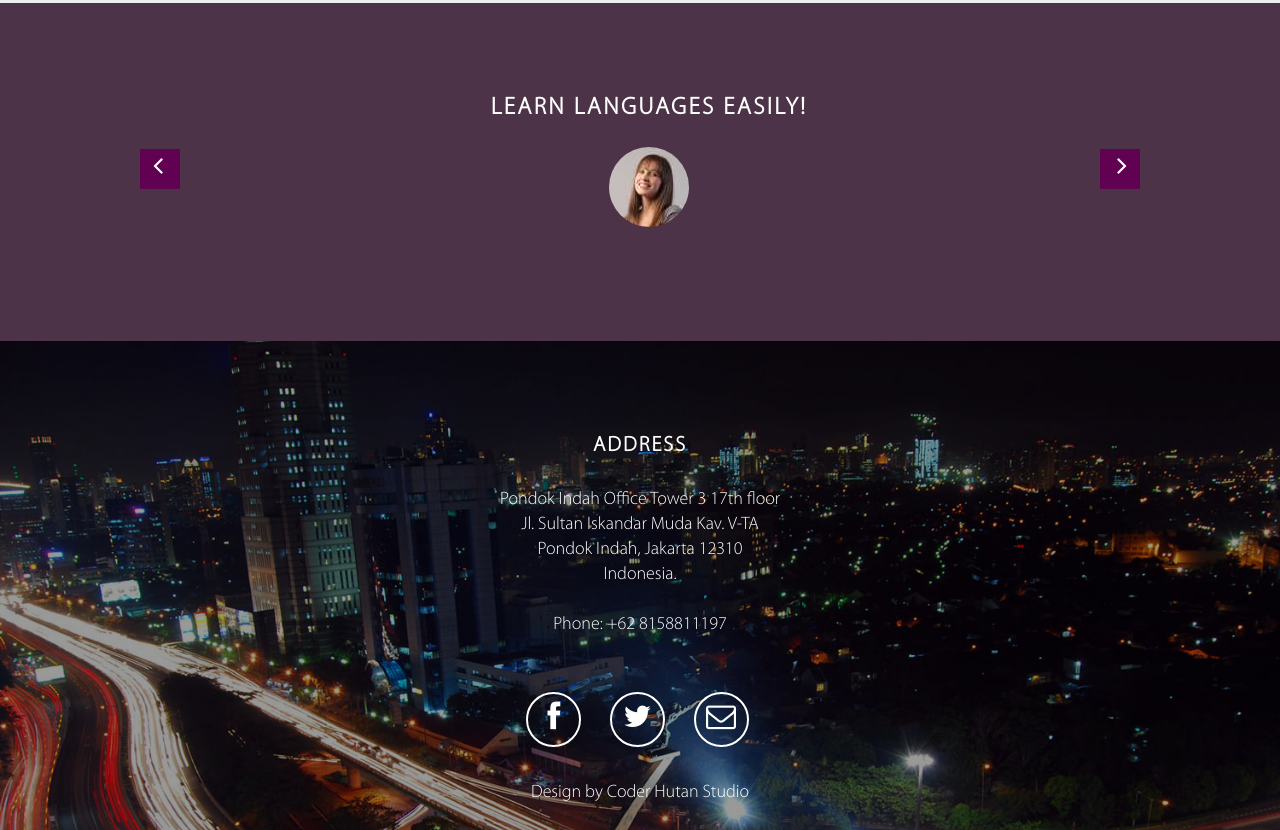
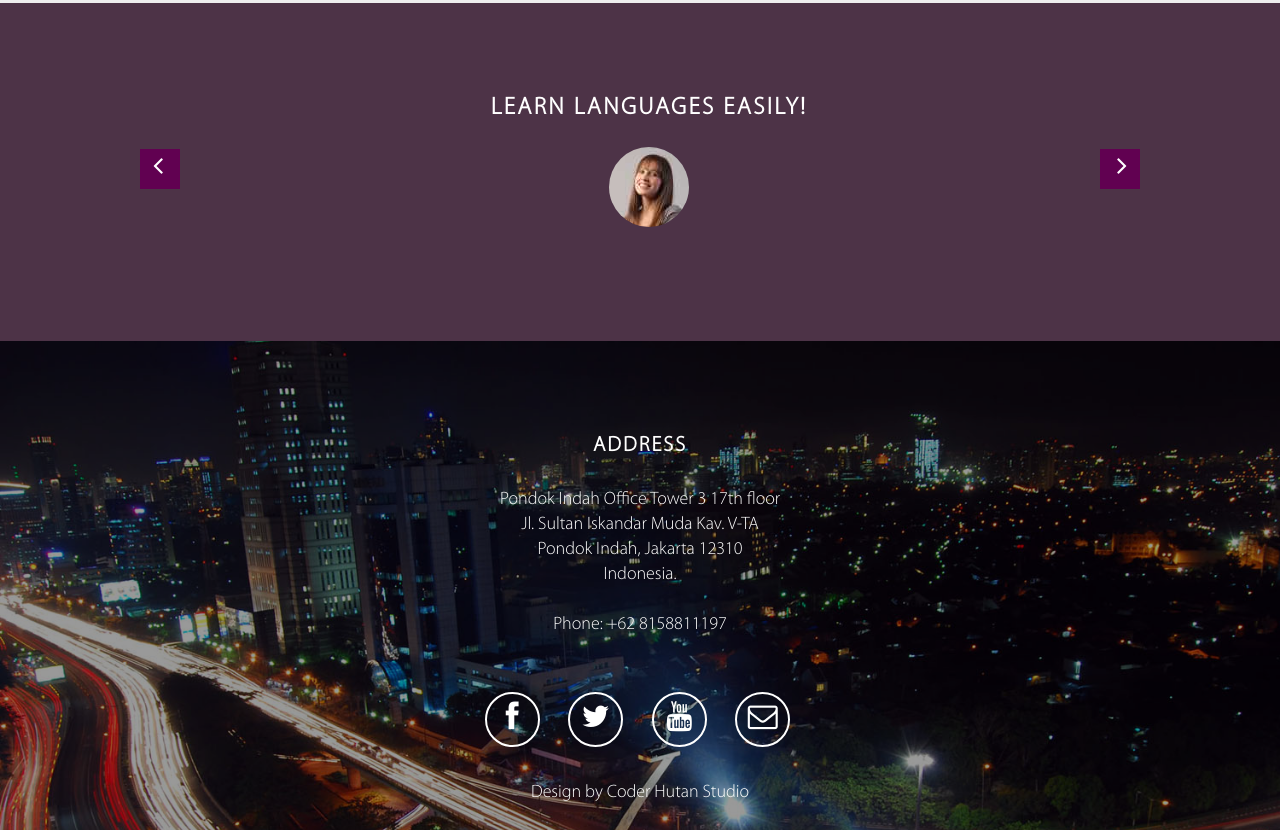
Before and after one commit to irff/navalingua, a plain HTML site: page index.html in a window 1280 px wide. Shown: the part 4884-5714 px from the top of the page. Drawn offline with Linux system fonts and the light colour scheme.

Commit message:
Add youtube links

```diff
--- a/index.html
+++ b/index.html
@@ -321,6 +321,7 @@
 					<div class="contact-icon">
 						<a href="https://www.facebook.com/nava.lingua"><i class="icon-facebook"></i></a>
 						<a href="https://twitter.com/navalingua"><i class="icon-twitter"></i></a>
+						<a href="http://www.youtube.com"><i class="icon-youtube"></i></a>
 						<a href="mailto:navalingua@navalingua.com"><i class="icon-envelope-alt"></i></a>
 					</div>
 
```
Also changed, not shown: img/youtube18.svg (deleted).
